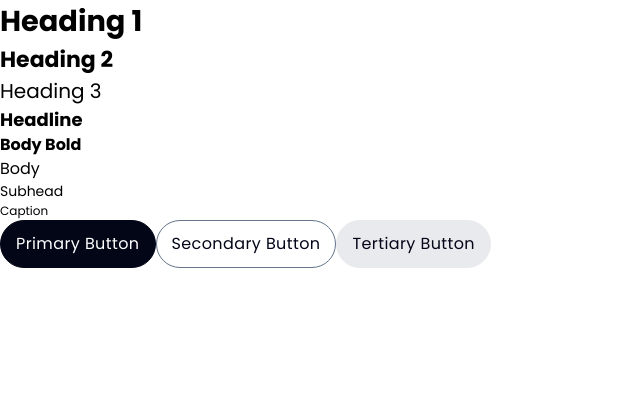
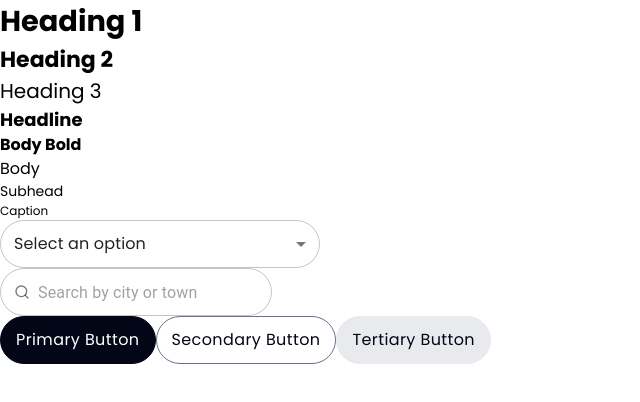
Before and after one commit to congpham234/GoPalUI, a React (Create React App) app: page / in a window 1280 px wide. Shown: the top 402 px of the page, without its empty margins (0-640 px from the left). Built offline with nearby package versions, Linux system fonts and the light colour scheme.

Commit message:
add button, input, select component

```diff
--- a/package.json
+++ b/package.json
@@ -14,10 +14,13 @@
     "@types/react": "^18.3.1",
     "@types/react-dom": "^18.3.0",
     "@types/styled-components": "^5.1.34",
+    "antd": "^5.17.0",
     "react": "^18.3.1",
     "react-dom": "^18.3.1",
     "react-router-dom": "^6.23.0",
+    "react-icons": "^5.2.0",
     "react-scripts": "5.0.1",
+    "sass": "^1.77.0",
     "styled-components": "^6.1.9",
     "typescript": "^4.9.5",
     "web-vitals": "^2.1.4"
--- a/src/components/Color.tsx
+++ b/src/components/Color.tsx
@@ -1,15 +1,14 @@
-const colors = {
+export const Color = {
     primary: '#000000',
     secondary: '#6c757d',
     success: '#15803d',
     danger: '#be123c',
     warning: '#f59e0b',
     info: '#0284c7',
+    focus: '#b91c1c',
     border: '#C5C5D1',
     light: '#ffffff',
     lightGrey: '#E9EAED',
     grey: '#64748b',
     dark: '#020617',
 };
-
-export default colors;
--- a/src/components/CustomButton.tsx
+++ b/src/components/CustomButton.tsx
@@ -2,7 +2,7 @@
 import React, { ReactNode } from 'react';
 import Button, { ButtonProps } from '@mui/material/Button';
 import Typography from './Typography';
-import Color from './Color';
+import {Color} from './Color';
 
 interface CustomButtonProps extends Omit<ButtonProps, 'variant'> {
     children: ReactNode;
--- /dev/null
+++ b/src/components/CustomInput.tsx
@@ -0,0 +1,32 @@
+import React from 'react';
+import TextField from '@mui/material/TextField';
+import InputAdornment from '@mui/material/InputAdornment';
+
+interface CustomInputProps {
+  icon: React.FC<React.SVGProps<SVGSVGElement>>;
+  label: string;
+  placeholder: string;
+}
+
+const CustomInputWithIcon: React.FC<CustomInputProps> = ({ icon: IconComponent, label, ...rest }) => {
+  return (
+    <TextField
+      variant="outlined"
+      label={label} // Pass the label prop here
+      InputProps={{
+        startAdornment: (
+          <InputAdornment position="start">
+            <IconComponent />
+          </InputAdornment>
+        ),
+        sx: {
+          height: '3rem',
+          borderRadius: '3rem',
+        },
+      }}
+      {...rest}
+    />
+  );
+};
+
+export default CustomInputWithIcon;
--- /dev/null
+++ b/src/components/CustomSelect.tsx
@@ -0,0 +1,54 @@
+import React, { useState } from 'react';
+import Select, { SelectChangeEvent } from '@mui/material/Select'; // Import SelectChangeEvent
+import MenuItem from '@mui/material/MenuItem';
+import { FormControl, InputAdornment } from '@mui/material';
+import Typography from './Typography';
+
+interface CustomSelectProps {
+  icon: React.ReactNode;
+}
+
+const CustomSelect: React.FC<CustomSelectProps> = ({ icon }) => {
+  const [selectedValue, setSelectedValue] = useState<string>('');
+
+
+  const handleChange = (event: SelectChangeEvent<string>) => {
+    setSelectedValue(event.target.value);
+  };
+
+  return (
+    <FormControl>
+      <Select
+        value={selectedValue}
+        onChange={handleChange}
+        displayEmpty
+        inputProps={{
+          startadornment: (
+            <InputAdornment position="end">
+              {icon}
+            </InputAdornment>
+          ),
+        }}
+        sx={{
+          height: '3rem',
+          width: '20rem',
+          borderRadius: '3rem',
+          borderColor: '#aaa',
+          '&:focus': {
+            borderColor: '#007bff',
+          },
+        }}
+      >
+        <MenuItem value="" disabled><Typography variant='body'>
+          Select an option
+        </Typography>
+        </MenuItem>
+        <MenuItem value="option1">Option 1</MenuItem>
+        <MenuItem value="option2">Option 2</MenuItem>
+        <MenuItem value="option3">Option 3</MenuItem>
+      </Select>
+    </FormControl>
+  );
+}
+
+export default CustomSelect;
--- a/src/pages/LandingPage/LandingPage.tsx
+++ b/src/pages/LandingPage/LandingPage.tsx
@@ -1,6 +1,9 @@
 import React from 'react';
 import CustomButton from '../../components/CustomButton';
+import CustomSelect from '../../components/CustomSelect';
 import Typography from '../../components/Typography';
+import { FiSearch } from "react-icons/fi";
+import CustomInputWithIcon from '../../components/CustomInput';
 // Import other components as needed
 
 
@@ -17,16 +20,20 @@ function LandingPage() {
             <Typography variant='subHead'> Subhead </Typography>
             <Typography variant='caption'> Caption </Typography>
         </div>
+
         <div>
-                <CustomButton customVariant="primary" onClick={() => console.log('Button clicked')}><Typography variant="body">
-                    Primary Button</Typography>
-                </CustomButton>
-                <CustomButton customVariant="secondary" onClick={() => console.log('Button clicked')}>
-                    Secondary Button
-                </CustomButton>
-                <CustomButton customVariant="tertiary" onClick={() => console.log('Button clicked')}>
-                    Tertiary Button
-                </CustomButton>
+            <CustomSelect icon={<FiSearch />}/>
+        </div>
+        <div>
+          <CustomInputWithIcon
+            icon={FiSearch}
+            label=''
+            placeholder='Search by city or town'/>
+        </div>
+        <div>
+            <CustomButton customVariant='primary'>Primary Button</CustomButton>
+            <CustomButton customVariant='secondary'>Secondary Button</CustomButton>
+            <CustomButton customVariant='tertiary'>Tertiary Button</CustomButton>
         </div>
       </div>
     );
```
Also changed, not shown: 1 other file (tests, documents, lock files or other folders). Lines whose indentation alone changed are shown as unchanged.
